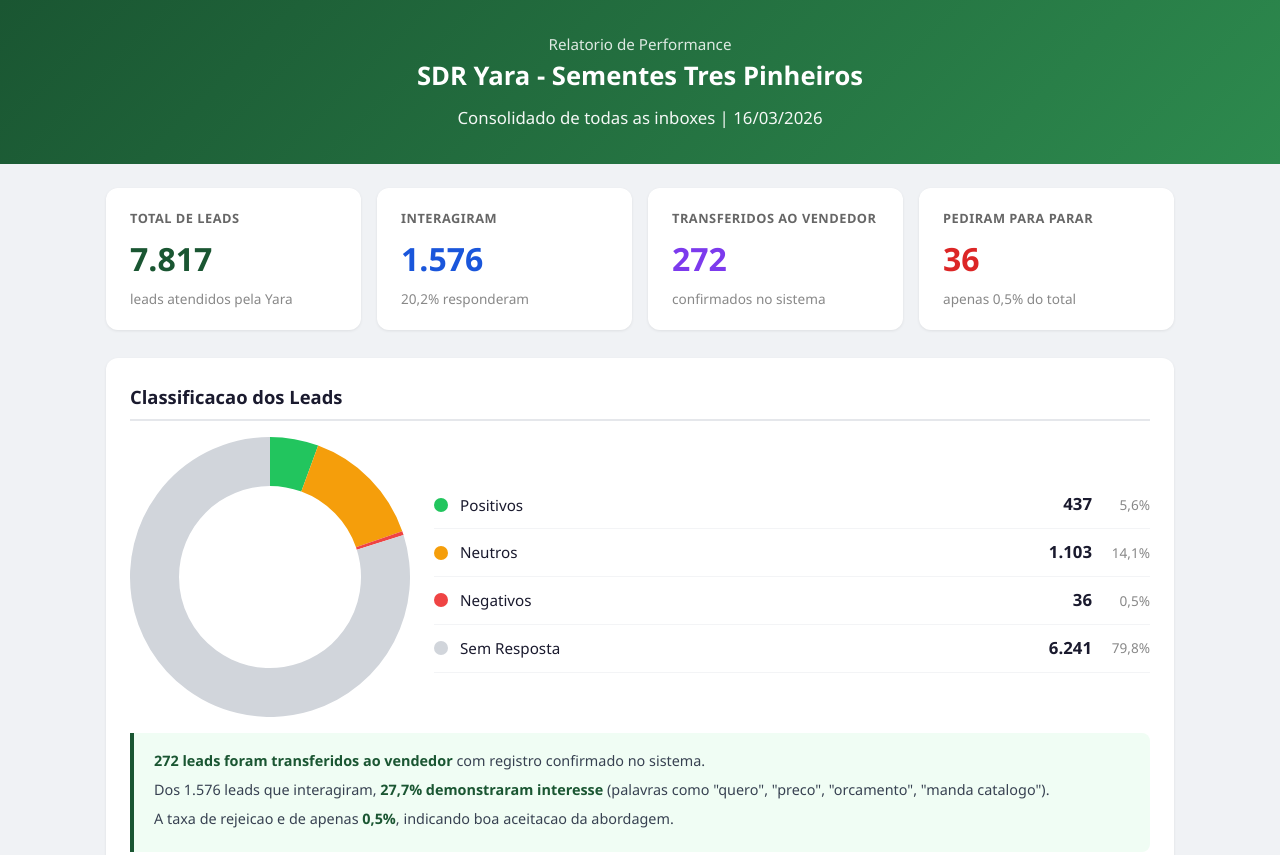
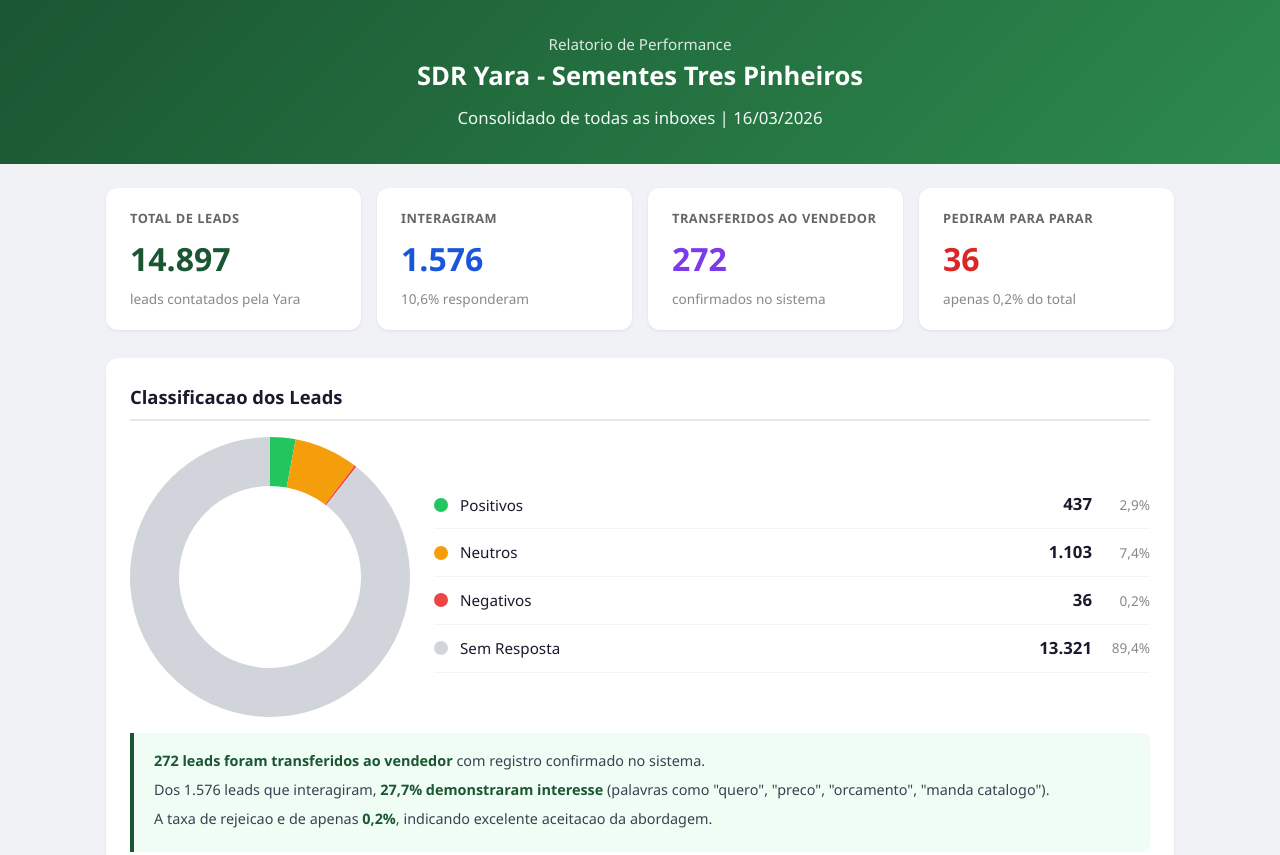
Before and after one commit to devops250/dashS3P, a plain HTML site: page index.html in a window 1280 px wide. Shown: the top 855 px of the page. Drawn offline with Linux system fonts and the light colour scheme.

Commit message:
Update total leads to 14,897 from NocoDB, recalculate percentages

```diff
--- a/index.html
+++ b/index.html
@@ -86,10 +86,10 @@
 <div class="container">
 
   <div class="cards">
-    <div class="card green"><div class="label">Total de Leads</div><div class="value">7.817</div><div class="detail">leads atendidos pela Yara</div></div>
-    <div class="card blue"><div class="label">Interagiram</div><div class="value">1.576</div><div class="detail">20,2% responderam</div></div>
+    <div class="card green"><div class="label">Total de Leads</div><div class="value">14.897</div><div class="detail">leads contatados pela Yara</div></div>
+    <div class="card blue"><div class="label">Interagiram</div><div class="value">1.576</div><div class="detail">10,6% responderam</div></div>
     <div class="card purple"><div class="label">Transferidos ao Vendedor</div><div class="value">272</div><div class="detail">confirmados no sistema</div></div>
-    <div class="card red"><div class="label">Pediram para Parar</div><div class="value">36</div><div class="detail">apenas 0,5% do total</div></div>
+    <div class="card red"><div class="label">Pediram para Parar</div><div class="value">36</div><div class="detail">apenas 0,2% do total</div></div>
   </div>
 
   <!-- Classificacao -->
@@ -98,16 +98,16 @@
     <div class="chart-row">
       <div class="chart-box"><canvas id="chart"></canvas></div>
       <div class="chart-legend">
-        <div class="legend-item"><div class="legend-dot" style="background:#22c55e"></div><span class="legend-label">Positivos</span><span class="legend-value">437</span><span class="legend-pct">5,6%</span></div>
-        <div class="legend-item"><div class="legend-dot" style="background:#f59e0b"></div><span class="legend-label">Neutros</span><span class="legend-value">1.103</span><span class="legend-pct">14,1%</span></div>
-        <div class="legend-item"><div class="legend-dot" style="background:#ef4444"></div><span class="legend-label">Negativos</span><span class="legend-value">36</span><span class="legend-pct">0,5%</span></div>
-        <div class="legend-item"><div class="legend-dot" style="background:#d1d5db"></div><span class="legend-label">Sem Resposta</span><span class="legend-value">6.241</span><span class="legend-pct">79,8%</span></div>
+        <div class="legend-item"><div class="legend-dot" style="background:#22c55e"></div><span class="legend-label">Positivos</span><span class="legend-value">437</span><span class="legend-pct">2,9%</span></div>
+        <div class="legend-item"><div class="legend-dot" style="background:#f59e0b"></div><span class="legend-label">Neutros</span><span class="legend-value">1.103</span><span class="legend-pct">7,4%</span></div>
+        <div class="legend-item"><div class="legend-dot" style="background:#ef4444"></div><span class="legend-label">Negativos</span><span class="legend-value">36</span><span class="legend-pct">0,2%</span></div>
+        <div class="legend-item"><div class="legend-dot" style="background:#d1d5db"></div><span class="legend-label">Sem Resposta</span><span class="legend-value">13.321</span><span class="legend-pct">89,4%</span></div>
       </div>
     </div>
     <div class="insight">
       <p><strong>272 leads foram transferidos ao vendedor</strong> com registro confirmado no sistema.</p>
       <p>Dos 1.576 leads que interagiram, <strong>27,7% demonstraram interesse</strong> (palavras como "quero", "preco", "orcamento", "manda catalogo").</p>
-      <p>A taxa de rejeicao e de apenas <strong>0,5%</strong>, indicando boa aceitacao da abordagem.</p>
+      <p>A taxa de rejeicao e de apenas <strong>0,2%</strong>, indicando excelente aceitacao da abordagem.</p>
     </div>
   </div>
 
@@ -153,7 +153,7 @@
 
 <script>
 // Donut classificacao
-new Chart(document.getElementById('chart').getContext('2d'),{type:'doughnut',data:{labels:['Positivos','Neutros','Negativos','Sem Resposta'],datasets:[{data:[437,1103,36,6241],backgroundColor:['#22c55e','#f59e0b','#ef4444','#d1d5db'],borderWidth:0,hoverOffset:6}]},options:{responsive:true,maintainAspectRatio:true,cutout:'65%',plugins:{legend:{display:false},tooltip:{callbacks:{label:c=>' '+c.label+': '+c.raw.toLocaleString('pt-BR')+' ('+(c.raw/7817*100).toFixed(1)+'%)'}}}}});
+new Chart(document.getElementById('chart').getContext('2d'),{type:'doughnut',data:{labels:['Positivos','Neutros','Negativos','Sem Resposta'],datasets:[{data:[437,1103,36,13321],backgroundColor:['#22c55e','#f59e0b','#ef4444','#d1d5db'],borderWidth:0,hoverOffset:6}]},options:{responsive:true,maintainAspectRatio:true,cutout:'65%',plugins:{legend:{display:false},tooltip:{callbacks:{label:c=>' '+c.label+': '+c.raw.toLocaleString('pt-BR')+' ('+(c.raw/14897*100).toFixed(1)+'%)'}}}}});
 
 // Donut vendedores
 new Chart(document.getElementById('chartVendedor').getContext('2d'),{type:'doughnut',data:{labels:['Maria Luiza','Maria Izabel','Ronaldo','Tharik Rafael','Douglas'],datasets:[{data:[68,60,58,55,31],backgroundColor:['#22c55e','#3b82f6','#f59e0b','#8b5cf6','#ec4899'],borderWidth:0,hoverOffset:6}]},options:{responsive:true,maintainAspectRatio:true,cutout:'60%',plugins:{legend:{display:false},tooltip:{callbacks:{label:c=>' '+c.label+': '+c.raw+' leads ('+(c.raw/272*100).toFixed(1)+'%)'}}}}});
```
